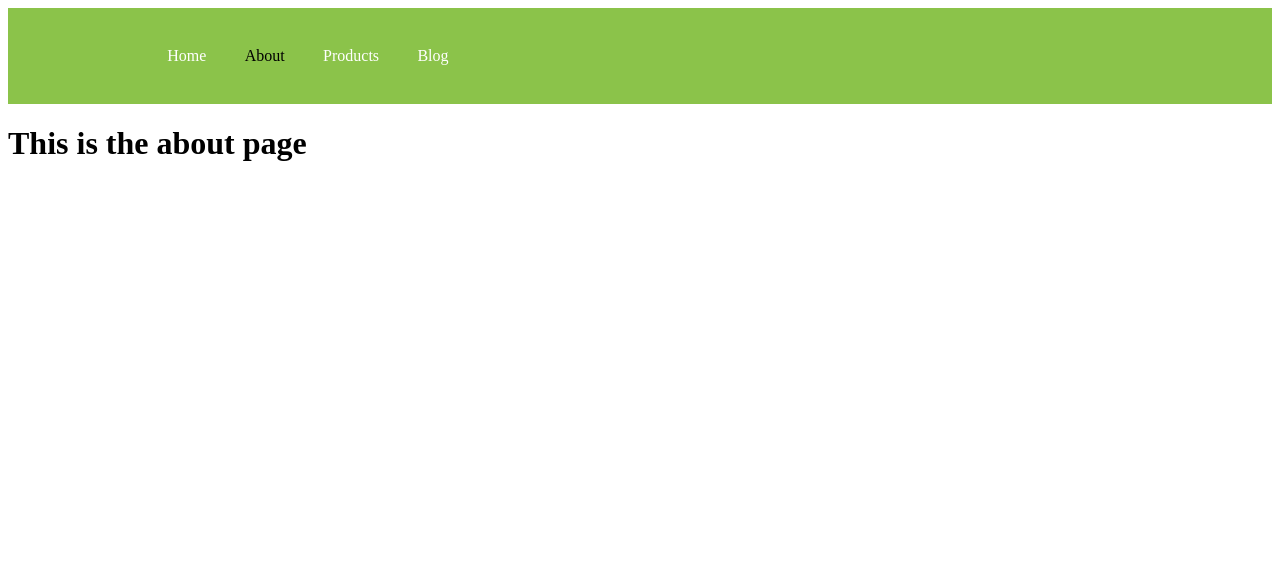
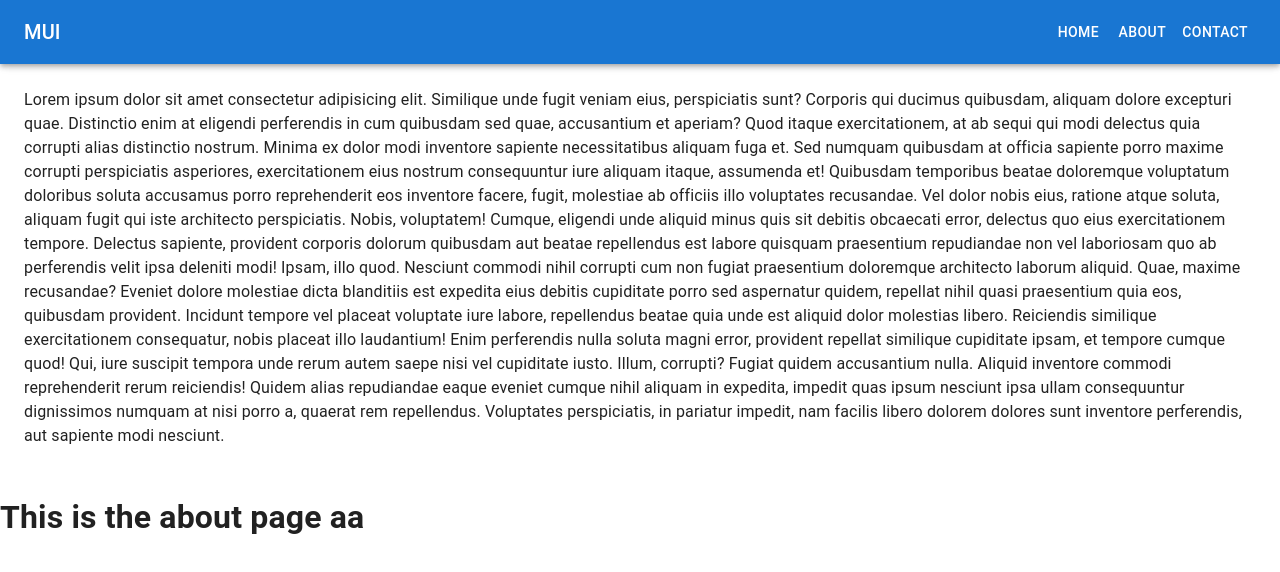
Before and after one commit to wandieinnocents/UI_React-Vite-V1, a React (Vite) app: page /about in a window 1280 px wide. Shown: the top 572 px of the page. Built offline with nearby package versions, Linux system fonts and the light colour scheme.

Commit message:
Fix menu

```diff
--- a/package.json
+++ b/package.json
@@ -10,6 +10,10 @@
     "preview": "vite preview"
   },
   "dependencies": {
+    "@emotion/react": "^11.11.0",
+    "@emotion/styled": "^11.11.0",
+    "@mui/icons-material": "^5.11.16",
+    "@mui/material": "^5.13.2",
     "react": "^18.2.0",
     "react-dom": "^18.2.0",
     "react-router-dom": "^6.11.2",
--- a/src/components/Header/NavElement.jsx
+++ b/src/components/Header/NavElement.jsx
@@ -1,44 +1,44 @@
-import { FaBars } from 'react-icons/fa'
-import styled from 'styled-components'
-import { NavLink as Link } from 'react-router-dom'
-export const PrimaryNav = styled.nav`
-  z-index: 14;
-  height: 90px;
-  display: flex;
-  background: #8bc34a;
-  justify-content: space-between;
-  padding: 0.18rem calc((100vw - 1000px) / 2);
-`
-export const MenuLink = styled(Link)`
-  color: #fff;
-  display: flex;
-  cursor: pointer;
-  align-items: center;
-  text-decoration: none;
-  padding: 0 1.2rem;
-  height: 100%;
-  &.active {
-    color: #000000;
-  }
-`
-export const Hamburger = styled(FaBars)`
-  display: none;
-  color: #ffffff;
-  @media screen and (max-width: 768px) {
-    display: block;
-    font-size: 1.9rem;
-    top: 0;
-    right: 0;
-    position: absolute;
-    cursor: pointer;
-    transform: translate(-100%, 75%);
-  }
-`
-export const Menu = styled.div`
-  display: flex;
-  align-items: center;
-  margin-right: -25px;
-  @media screen and (max-width: 768px) {
-    display: none;
-  }
-`
+// import { FaBars } from 'react-icons/fa'
+// import styled from 'styled-components'
+// import { NavLink as Link } from 'react-router-dom'
+// export const PrimaryNav = styled.nav`
+//   z-index: 14;
+//   height: 90px;
+//   display: flex;
+//   background: #8bc34a;
+//   justify-content: space-between;
+//   padding: 0.18rem calc((100vw - 1000px) / 2);
+// `
+// export const MenuLink = styled(Link)`
+//   color: #fff;
+//   display: flex;
+//   cursor: pointer;
+//   align-items: center;
+//   text-decoration: none;
+//   padding: 0 1.2rem;
+//   height: 100%;
+//   &.active {
+//     color: #000000;
+//   }
+// `
+// export const Hamburger = styled(FaBars)`
+//   display: none;
+//   color: #ffffff;
+//   @media screen and (max-width: 768px) {
+//     display: block;
+//     font-size: 1.9rem;
+//     top: 0;
+//     right: 0;
+//     position: absolute;
+//     cursor: pointer;
+//     transform: translate(-100%, 75%);
+//   }
+// `
+// export const Menu = styled.div`
+//   display: flex;
+//   align-items: center;
+//   margin-right: -25px;
+//   @media screen and (max-width: 768px) {
+//     display: none;
+//   }
+// `
--- a/src/components/Header/index.jsx
+++ b/src/components/Header/index.jsx
@@ -1,33 +1,146 @@
-import React from 'react'
-import { PrimaryNav, MenuLink, Menu, Hamburger } from './NavElement'
-const Navbar = () => {
+// import React from 'react'
+import * as React from 'react';
+import PropTypes from 'prop-types';
+import AppBar from '@mui/material/AppBar';
+import Box from '@mui/material/Box';
+import CssBaseline from '@mui/material/CssBaseline';
+import Divider from '@mui/material/Divider';
+import Drawer from '@mui/material/Drawer';
+import IconButton from '@mui/material/IconButton';
+import List from '@mui/material/List';
+import ListItem from '@mui/material/ListItem';
+import ListItemButton from '@mui/material/ListItemButton';
+import ListItemText from '@mui/material/ListItemText';
+import MenuIcon from '@mui/icons-material/Menu';
+import Toolbar from '@mui/material/Toolbar';
+import Typography from '@mui/material/Typography';
+import Button from '@mui/material/Button';
+
+const drawerWidth = 240;
+const navItems = ['Home', 'About', 'Contact'];
+
+function Navbar(props) {
+  const { window } = props;
+  const [mobileOpen, setMobileOpen] = React.useState(false);
+
+  const handleDrawerToggle = () => {
+    setMobileOpen((prevState) => !prevState);
+  };
+
+  const drawer = (
+    <Box onClick={handleDrawerToggle} sx={{ textAlign: 'center' }}>
+      <Typography variant="h6" sx={{ my: 2 }}>
+        MUI
+      </Typography>
+      <Divider />
+      <List>
+        {navItems.map((item) => (
+          <ListItem key={item} disablePadding>
+            <ListItemButton sx={{ textAlign: 'center' }}>
+              <ListItemText primary={item} />
+            </ListItemButton>
+          </ListItem>
+        ))}
+      </List>
+    </Box>
+  );
+
+  const container = window !== undefined ? () => window().document.body : undefined;
+
   return (
+    <Box sx={{ display: 'flex' }}>
+      <CssBaseline />
+      <AppBar component="nav">
+        <Toolbar>
+          <IconButton
+            color="inherit"
+            aria-label="open drawer"
+            edge="start"
+            onClick={handleDrawerToggle}
+            sx={{ mr: 2, display: { sm: 'none' } }}
+          >
+            <MenuIcon />
+          </IconButton>
+          <Typography
+            variant="h6"
+            component="div"
+            sx={{ flexGrow: 1, display: { xs: 'none', sm: 'block' } }}
+          >
+            MUI
+          </Typography>
+          <Box sx={{ display: { xs: 'none', sm: 'block' } }}>
+            {navItems.map((item) => (
+              <Button key={item} sx={{ color: '#fff' }}>
+                {item}
+              </Button>
+            ))}
+          </Box>
+        </Toolbar>
+      </AppBar>
+      <Box component="nav">
+        <Drawer
+          container={container}
+          variant="temporary"
+          open={mobileOpen}
+          onClose={handleDrawerToggle}
+          ModalProps={{
+            keepMounted: true, // Better open performance on mobile.
+          }}
+          sx={{
+            display: { xs: 'block', sm: 'none' },
+            '& .MuiDrawer-paper': { boxSizing: 'border-box', width: drawerWidth },
+          }}
+        >
+          {drawer}
+        </Drawer>
+      </Box>
+      <Box component="main" sx={{ p: 3 }}>
+        <Toolbar />
+        <Typography>
+          Lorem ipsum dolor sit amet consectetur adipisicing elit. Similique unde
+          fugit veniam eius, perspiciatis sunt? Corporis qui ducimus quibusdam,
+          aliquam dolore excepturi quae. Distinctio enim at eligendi perferendis in
+          cum quibusdam sed quae, accusantium et aperiam? Quod itaque exercitationem,
+          at ab sequi qui modi delectus quia corrupti alias distinctio nostrum.
+          Minima ex dolor modi inventore sapiente necessitatibus aliquam fuga et. Sed
+          numquam quibusdam at officia sapiente porro maxime corrupti perspiciatis
+          asperiores, exercitationem eius nostrum consequuntur iure aliquam itaque,
+          assumenda et! Quibusdam temporibus beatae doloremque voluptatum doloribus
+          soluta accusamus porro reprehenderit eos inventore facere, fugit, molestiae
+          ab officiis illo voluptates recusandae. Vel dolor nobis eius, ratione atque
+          soluta, aliquam fugit qui iste architecto perspiciatis. Nobis, voluptatem!
+          Cumque, eligendi unde aliquid minus quis sit debitis obcaecati error,
+          delectus quo eius exercitationem tempore. Delectus sapiente, provident
+          corporis dolorum quibusdam aut beatae repellendus est labore quisquam
+          praesentium repudiandae non vel laboriosam quo ab perferendis velit ipsa
+          deleniti modi! Ipsam, illo quod. Nesciunt commodi nihil corrupti cum non
+          fugiat praesentium doloremque architecto laborum aliquid. Quae, maxime
+          recusandae? Eveniet dolore molestiae dicta blanditiis est expedita eius
+          debitis cupiditate porro sed aspernatur quidem, repellat nihil quasi
+          praesentium quia eos, quibusdam provident. Incidunt tempore vel placeat
+          voluptate iure labore, repellendus beatae quia unde est aliquid dolor
+          molestias libero. Reiciendis similique exercitationem consequatur, nobis
+          placeat illo laudantium! Enim perferendis nulla soluta magni error,
+          provident repellat similique cupiditate ipsam, et tempore cumque quod! Qui,
+          iure suscipit tempora unde rerum autem saepe nisi vel cupiditate iusto.
+          Illum, corrupti? Fugiat quidem accusantium nulla. Aliquid inventore commodi
+          reprehenderit rerum reiciendis! Quidem alias repudiandae eaque eveniet
+          cumque nihil aliquam in expedita, impedit quas ipsum nesciunt ipsa ullam
+          consequuntur dignissimos numquam at nisi porro a, quaerat rem repellendus.
+          Voluptates perspiciatis, in pariatur impedit, nam facilis libero dolorem
+          dolores sunt inventore perferendis, aut sapiente modi nesciunt.
+        </Typography>
+      </Box>
+    </Box>
+  );
+}
 
-    <>
-    {/* <div>Replace with new menu</div> */}
+Navbar.propTypes = {
+  /**
+   * Injected by the documentation to work in an iframe.
+   * You won't need it on your project.
+   */
+  window: PropTypes.func,
+};
 
-      <PrimaryNav>
-        <Hamburger />
-        <Menu>
-          <MenuLink to="/" activeStyle>
-            Home
-          </MenuLink>
-          <MenuLink to="/about" activeStyle>
-            About
-          </MenuLink>
-          <MenuLink to="/products" activeStyle>
-            Products
-          </MenuLink>
-          <MenuLink to="/blog" activeStyle>
-            Blog
-          </MenuLink>
-
-        </Menu>
-      </PrimaryNav>
-    </>
-
-
-
-  )
-}
-export default Navbar
+export default Navbar;
--- a/src/pages/About.jsx
+++ b/src/pages/About.jsx
@@ -1,9 +1,9 @@
-import React from 'react';
+// import React from 'react';
 
 function About() {
   return (
     <div>
-     <h1>This is the about page</h1>
+     <h1>This is the about page aa</h1>
       {/* <Link to="/">Home</Link> <br></br> */}
       {/* <Link to="/products">Click to view our contact page</Link> */}
     </div>
```
Also changed, not shown: 1 other file (tests, documents, lock files or other folders).
